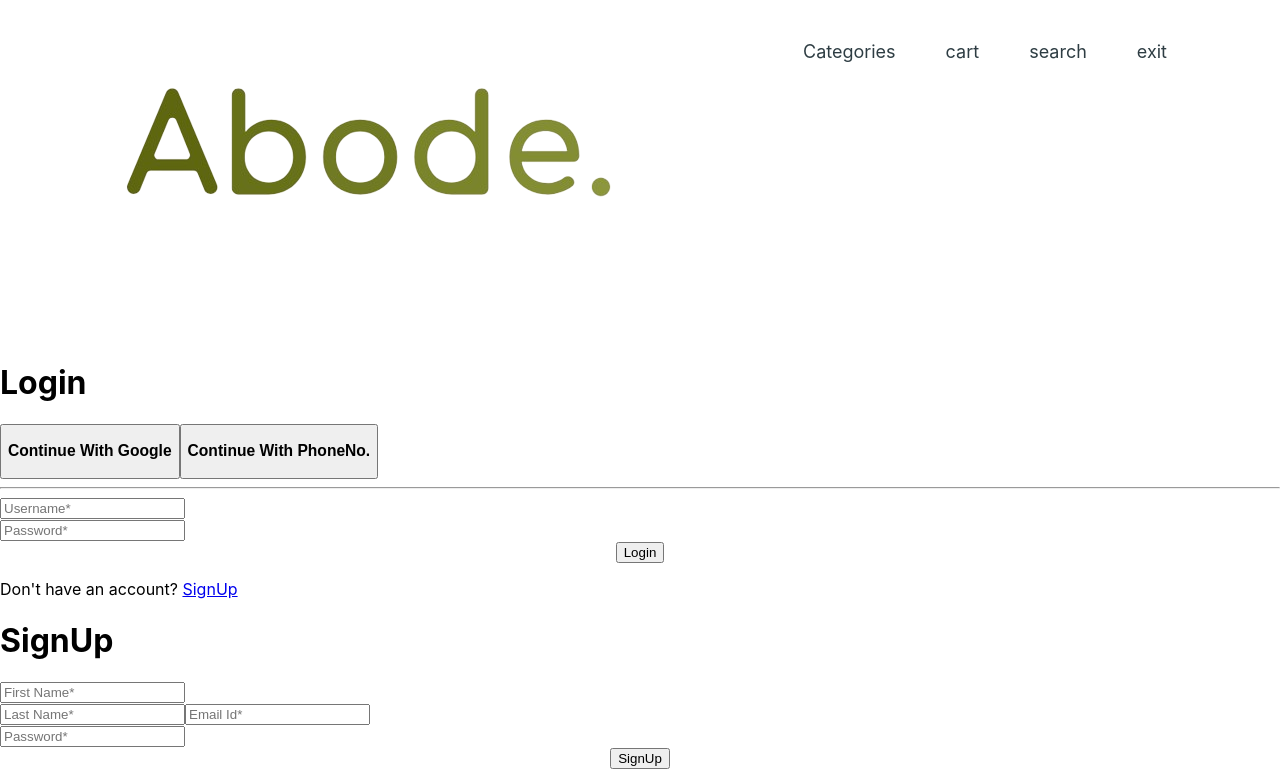
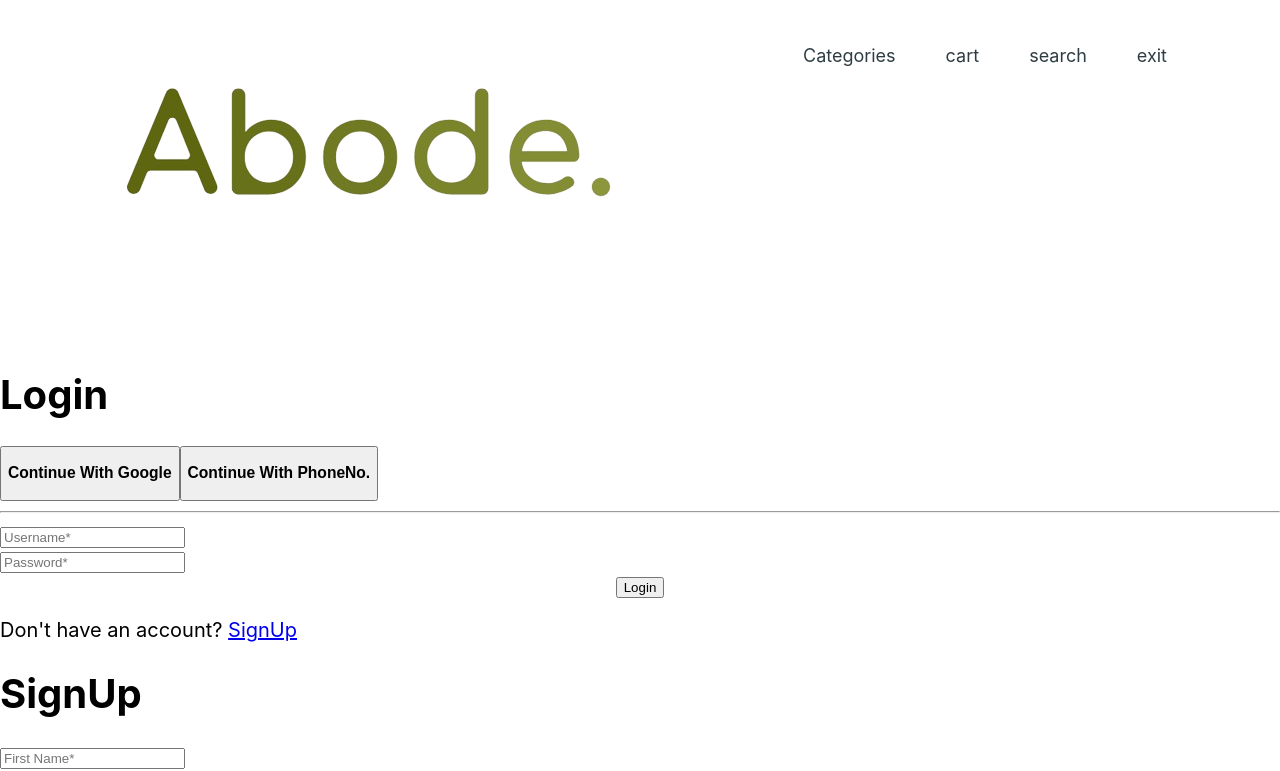
Before and after one commit to rhythm1124/Abode, a React (Create React App) app: page / in a window 1280 px wide. Shown: the top 771 px of the page. Built offline with nearby package versions, Linux system fonts and the light colour scheme; the HTML template or start-up script is replaced by a standard one.

Commit message:
Update App.css

```diff
--- a/src/App.css
+++ b/src/App.css
@@ -1,38 +1,18 @@
-.App {
-  text-align: center;
+/* Mobile Styles */
+body {
+  font-size: 16px;
 }
 
-.App-logo {
-  height: 40vmin;
-  pointer-events: none;
-}
-
-@media (prefers-reduced-motion: no-preference) {
-  .App-logo {
-    animation: App-logo-spin infinite 20s linear;
+/* Tablet Styles */
+@media (min-width: 768px) {
+  body {
+    font-size: 18px;
   }
 }
 
-.App-header {
-  background-color: #282c34;
-  min-height: 100vh;
-  display: flex;
-  flex-direction: column;
-  align-items: center;
-  justify-content: center;
-  font-size: calc(10px + 2vmin);
-  color: white;
-}
-
-.App-link {
-  color: #61dafb;
-}
-
-@keyframes App-logo-spin {
-  from {
-    transform: rotate(0deg);
-  }
-  to {
-    transform: rotate(360deg);
+/* Desktop Styles */
+@media (min-width: 1024px) {
+  body {
+    font-size: 20px;
   }
 }
```
